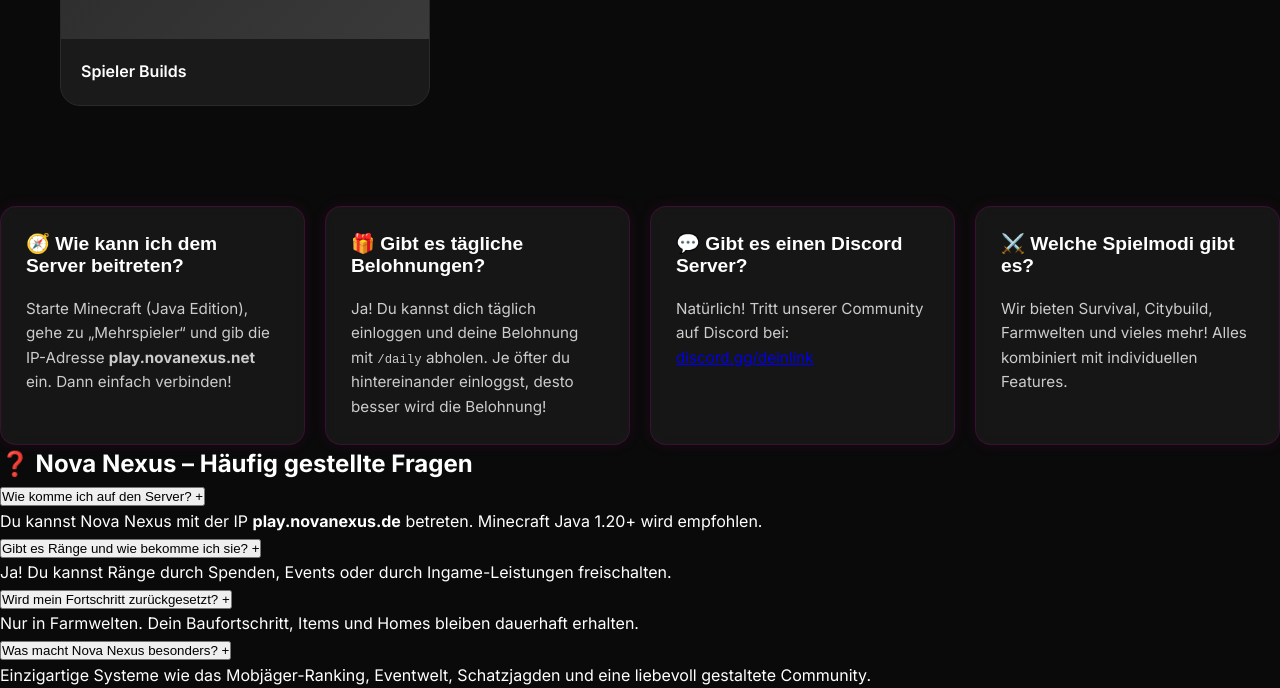
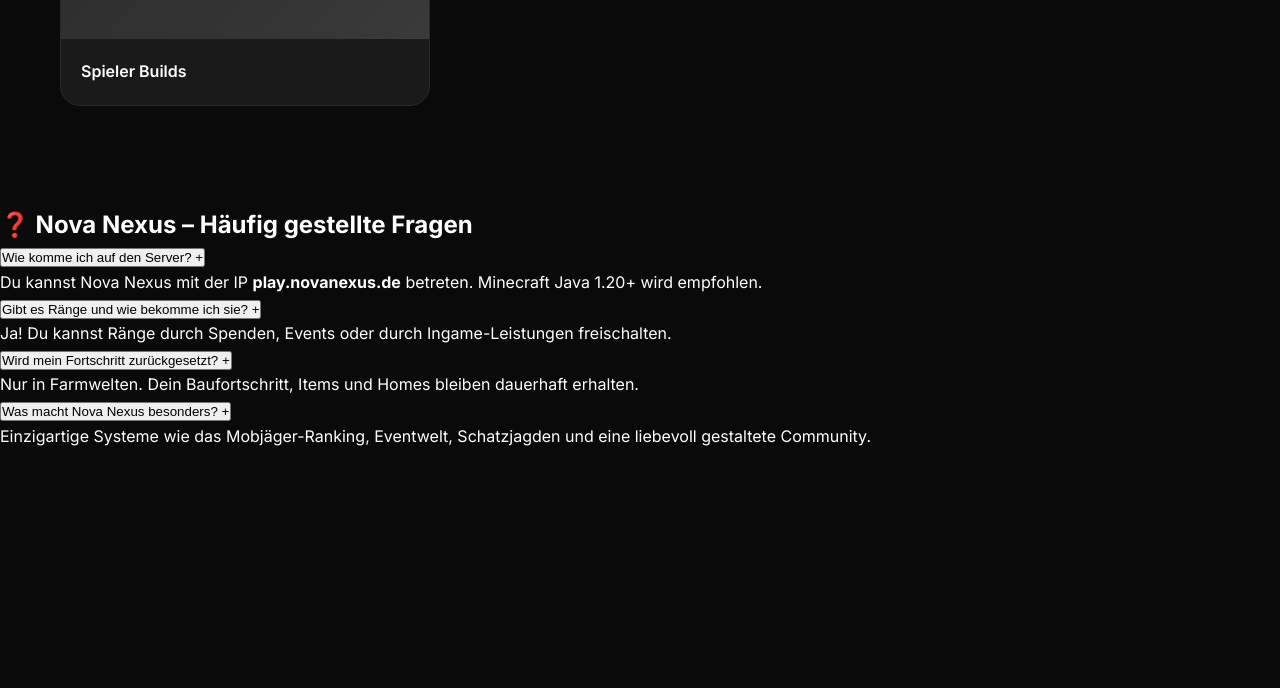
Before and after one commit to clashbauerFR/novanexus, a plain HTML site: page index.html in a window 1280 px wide. Shown: the part 3651-4339 px from the top of the page. After the commit the page ends 4100 px from the top, so only its background shows below. Drawn offline with Linux system fonts and the light colour scheme; no server answers.

Commit message:
Update index.html

```diff
--- a/index.html
+++ b/index.html
@@ -813,84 +813,6 @@ const countdown = setInterval(() => {
     </div>
 </section>
 
-<div class="faq-grid">
-  <div class="faq-box">
-    <button class="faq-question">🧭 Wie kann ich dem Server beitreten?</button>
-    <div class="faq-answer">
-      <p>Starte Minecraft (Java Edition), gehe zu „Mehrspieler“ und gib die IP-Adresse <strong>play.novanexus.net</strong> ein. Dann einfach verbinden!</p>
-    </div>
-  </div>
-
-  <div class="faq-box">
-    <button class="faq-question">🎁 Gibt es tägliche Belohnungen?</button>
-    <div class="faq-answer">
-      <p>Ja! Du kannst dich täglich einloggen und deine Belohnung mit <code>/daily</code> abholen. Je öfter du hintereinander einloggst, desto besser wird die Belohnung!</p>
-    </div>
-  </div>
-
-  <div class="faq-box">
-    <button class="faq-question">💬 Gibt es einen Discord Server?</button>
-    <div class="faq-answer">
-      <p>Natürlich! Tritt unserer Community auf Discord bei: <a href="https://discord.gg/wCUXTxBKK3" target="_blank">discord.gg/deinlink</a></p>
-    </div>
-  </div>
-
-  <div class="faq-box">
-    <button class="faq-question">⚔️ Welche Spielmodi gibt es?</button>
-    <div class="faq-answer">
-      <p>Wir bieten Survival, Citybuild, Farmwelten und vieles mehr! Alles kombiniert mit individuellen Features.</p>
-    </div>
-  </div>
-</div>
-
-<style>
-.faq-grid {
-  display: grid;
-  gap: 20px;
-  grid-template-columns: repeat(auto-fit, minmax(300px, 1fr));
-}
-
-.faq-box {
-  background: rgba(255, 255, 255, 0.05);
-  border: 1px solid rgba(255, 0, 200, 0.15);
-  border-radius: 16px;
-  padding: 25px;
-  color: #fff;
-  box-shadow: 0 0 15px rgba(255, 0, 200, 0.08);
-  backdrop-filter: blur(6px);
-  transition: 0.3s ease;
-}
-
-.faq-box:hover {
-  transform: translateY(-5px);
-  box-shadow: 0 0 25px rgba(255, 0, 200, 0.3);
-}
-
-.faq-question {
-  background: none;
-  border: none;
-  color: #fff;
-  font-size: 1.2em;
-  font-weight: 600;
-  cursor: pointer;
-  width: 100%;
-  text-align: left;
-  padding: 0;
-  margin-bottom: 10px;
-  transition: 0.2s ease;
-}
-
-.faq-question:hover {
-  color: #ff00cc;
-}
-
-.faq-answer {
-  margin-top: 10px;
-  color: #ccc;
-  font-size: 0.95em;
-}
-</style>
-
 <section class="max-w-5xl mx-auto p-8">
   <h2 class="text-4xl font-bold text-center mb-10">❓ Nova Nexus – Häufig gestellte Fragen</h2>
 
```
